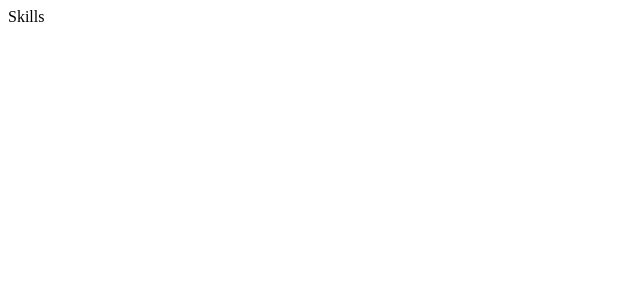
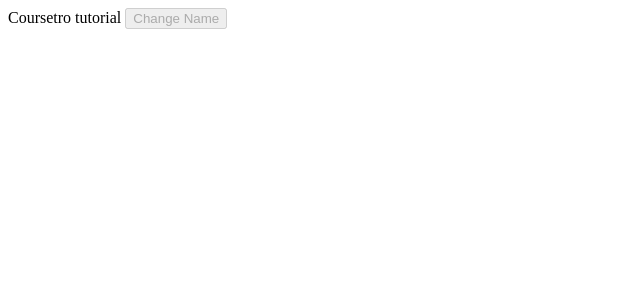
Before and after one commit to neotamoe/vue-proj, a Vue app: page / in a window 1280 px wide. Shown: the top 300 px of the page, without its empty margins (0-640 px from the left). Built offline with nearby package versions, Linux system fonts and the light colour scheme.

Commit message:
fixed component to be used correctly

```diff
--- a/src/App.vue
+++ b/src/App.vue
@@ -1,7 +1,8 @@
 <template>
-  <div class="skills">
-    Skills
+  <div class="app">
+    <Skills />
   </div>
+
 </template>
 
 <script>
--- a/src/components/Skills.vue
+++ b/src/components/Skills.vue
@@ -1,14 +1,18 @@
 <template>
   <div class="skills">
-    Skills
+    {{name}}
+   <button v-on:click="changeName" v-bind:disabled="btnState">Change Name</button>
   </div>
 </template>
 
 <script>
 export default {
   name: 'Skills',
-  props: {
-
+  data() {
+    return {
+      name: 'Coursetro tutorial',
+      btnState: true
+    }
   }
 }
 </script>
```
